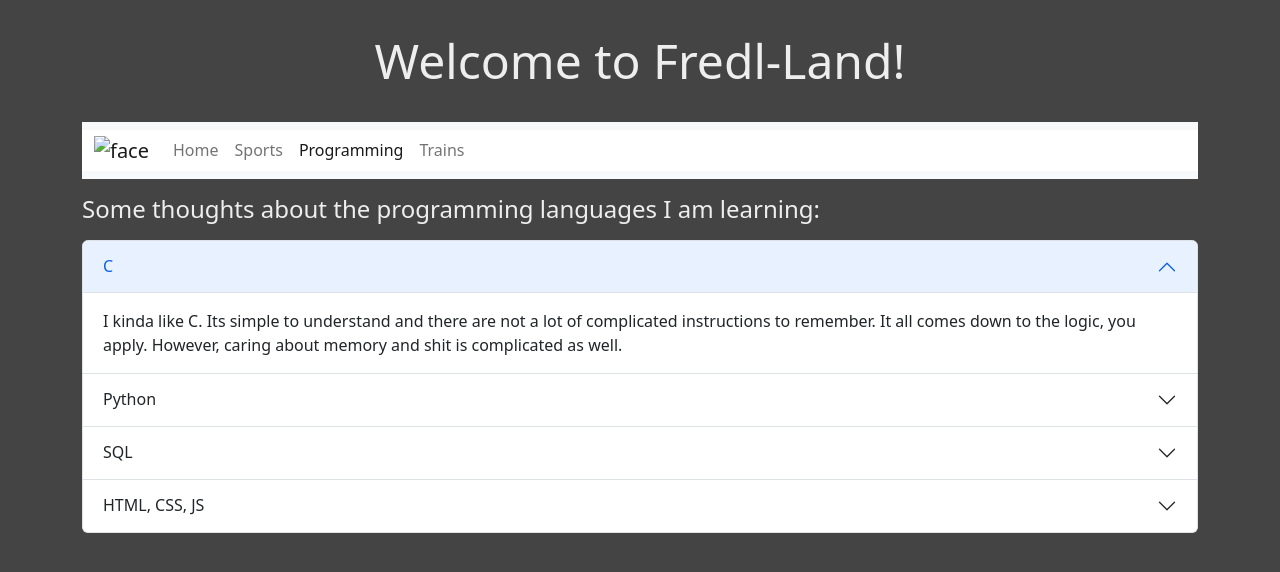
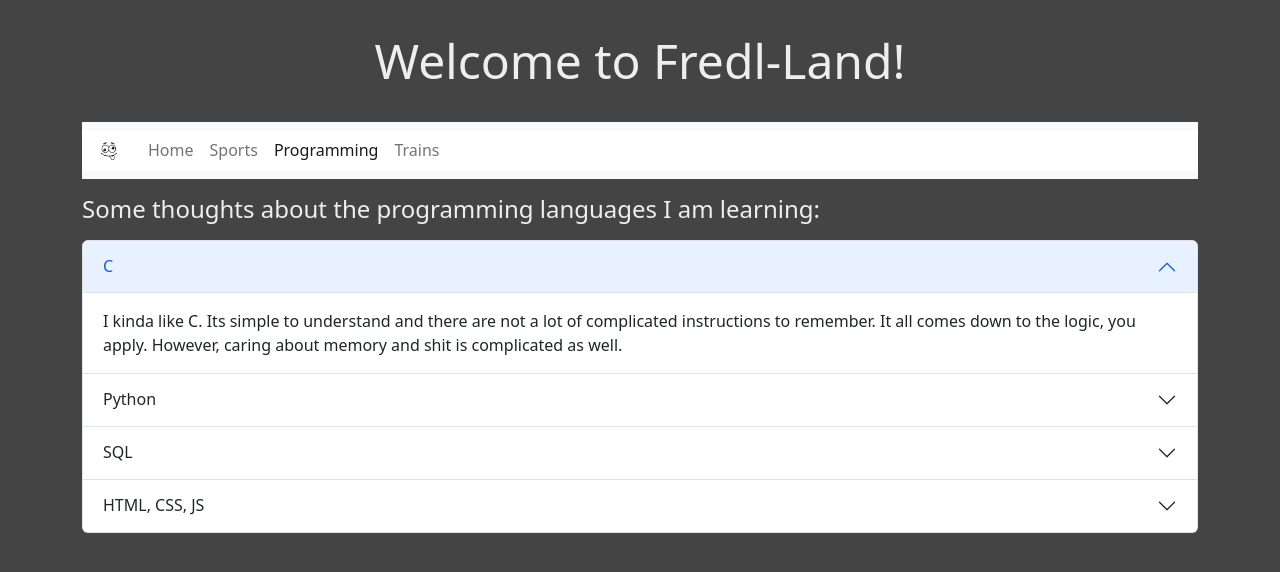
Before and after one commit to frederikwalter/fredl-land, a plain HTML site: page programming.html in a window 1280 px wide. Drawn offline with nearby package versions, Linux system fonts and the light colour scheme; the site is published under a folder, as on GitHub Pages, so addresses that start at the root find nothing.

Commit message:
Changed absolute path to relative path for face

```diff
--- a/programming.html
+++ b/programming.html
@@ -19,7 +19,7 @@
             <nav class="navbar navbar-expand-lg bg-light">
                 <div class="container-fluid">
                     <a class="navbar-brand" href="index.html">
-                        <img src="/images/face.png" alt="face" width="30">
+                        <img src="images/face.png" alt="face" width="30">
                     </a>
                     <button class="navbar-toggler" type="button" data-bs-toggle="collapse" data-bs-target="#navbarSupportedContent" aria-controls="navbarSupportedContent" aria-expanded="false" aria-label="Toggle navigation">
                         <span class="navbar-toggler-icon"></span>
```
Also changed, not shown: sports.html (+1 -1 lines), trains.html (+1 -1 lines).
